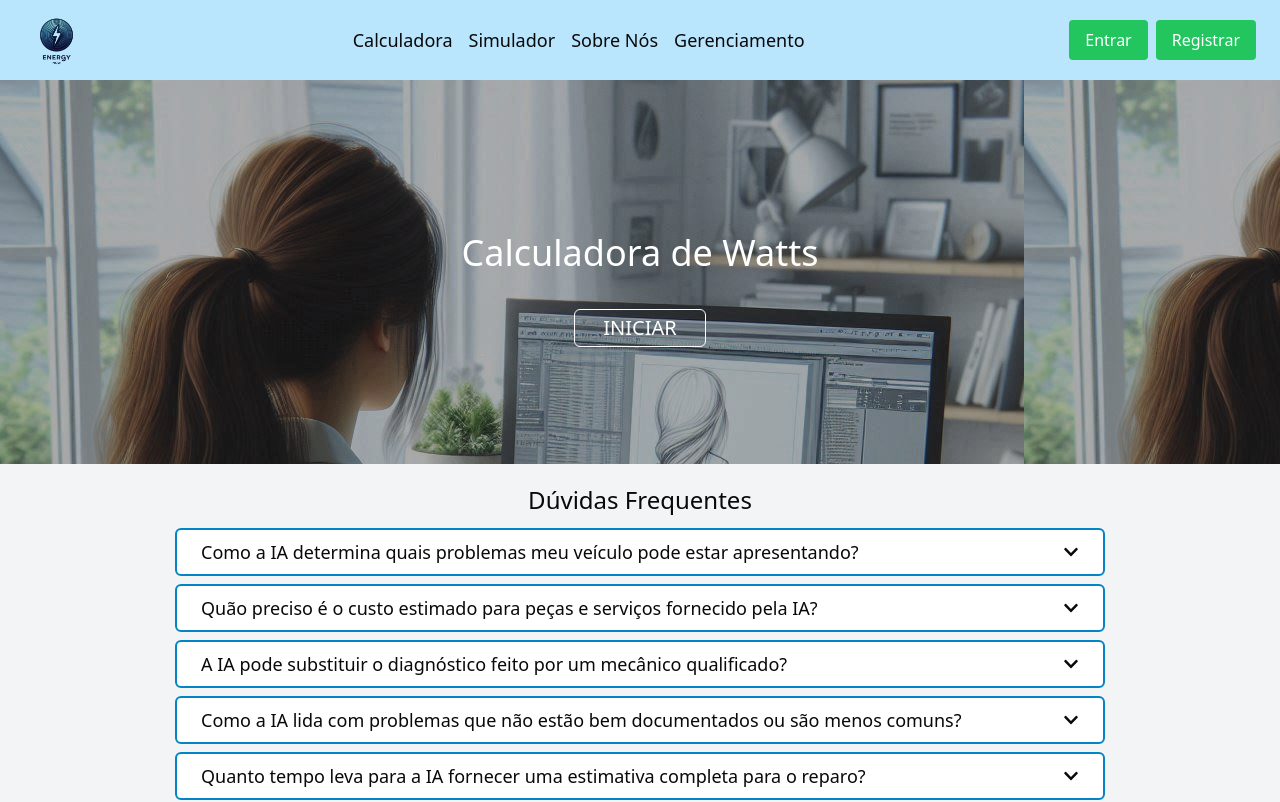
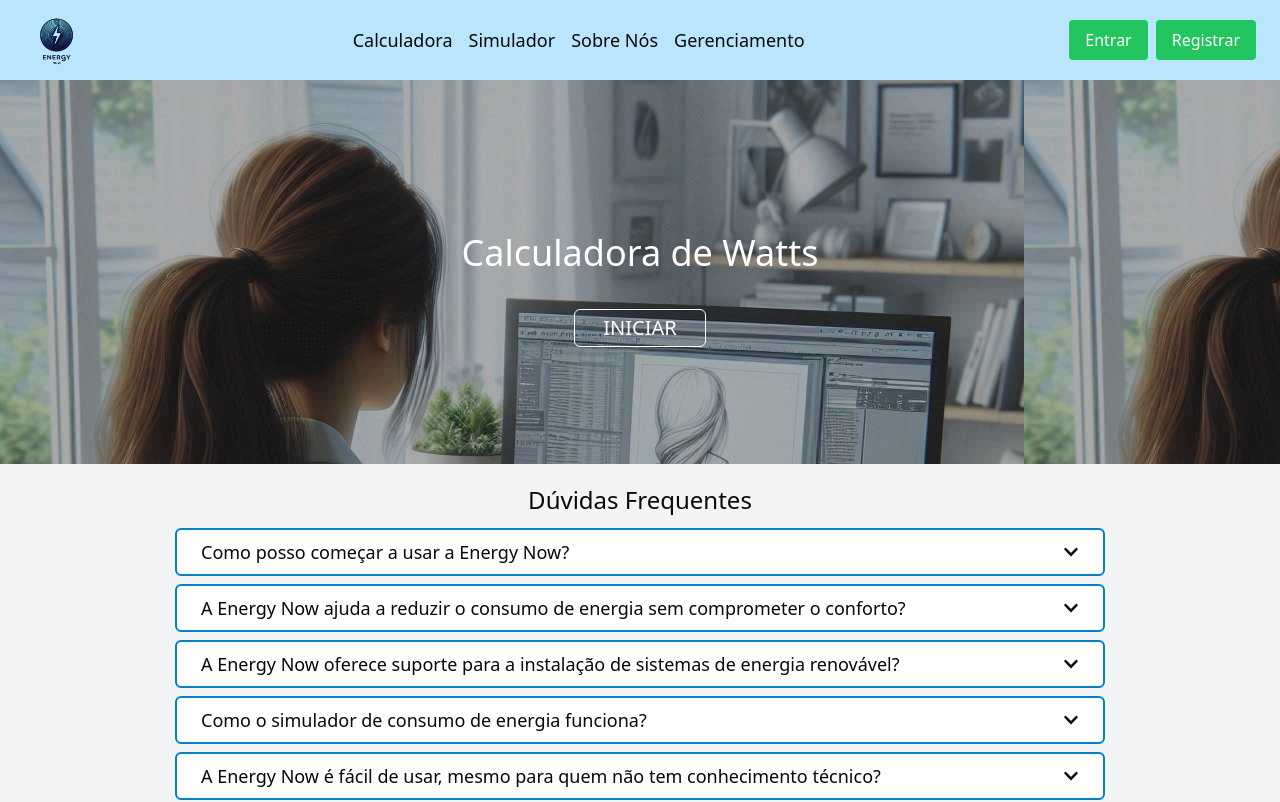
Before and after one commit to arthurarraes/EnergyNow, a Next.js app: page / in a window 1280 px wide. Shown: the top 802 px of the page. Built offline with nearby package versions, Linux system fonts and the light colour scheme.

Commit message:
Últimos ajustes em Dúvidas Frequentes e no Sobre Nós

```diff
--- a/src/app/sobrenos/page.tsx
+++ b/src/app/sobrenos/page.tsx
@@ -55,10 +55,10 @@ export default function SobreNos() {
             <section className="my-16 mx-10 text-center bg-gray-100 p-2 rounded-sm">
                 <header className="text-xl md:text-2xl">Sobre o Projeto</header>
                 <p className="text-lg font-normal my-4 indent-5">
-                    Bem-vindo ao nosso site! Somos um grupo de estudantes universitários apaixonados por tecnologia e inovação, colaborando com a Porto Seguro e a Oxigênio Aceleradora para trazer uma solução revolucionária para os proprietários de veículos.
+                A Energy Now é uma plataforma inovadora que visa transformar a maneira como consumimos energia, focando na gestão inteligente e sustentável do uso de eletricidade. Oferecendo uma solução prática e eficiente, a plataforma permite que residências e empresas monitorem seu consumo e adotem fontes de energia renovável, como solar e eólica.
                 </p>
                 <p className="text-lg font-normal my-4 indent-5">
-                    Nosso objetivo é simplificar a vida dos motoristas, fornecendo uma plataforma intuitiva e inteligente para diagnóstico e orçamento de peças automotivas. Combinando o poder da inteligência artificial com a expertise da Porto Seguro em seguros automotivos e a inovação da Oxigênio Aceleradora, estamos reinventando a maneira como os problemas dos carros são identificados e resolvidos.
+                Com ferramentas como simuladores de consumo e orientações personalizadas, a Energy Now empodera seus usuários a reduzirem custos, aumentarem a eficiência energética e contribuírem para um futuro mais sustentável. Ao mesmo tempo, facilita o acesso a empresas de energia limpa, conectando consumidores a soluções que promovem um mercado de energia mais responsável.
                 </p>
                 {/* <figure className="my-5">
                     <Image className='mx-auto' src={projeto} alt="Sobre o projeto" width={500} height={300} />
--- a/src/components/DuvidasFrequentes.tsx
+++ b/src/components/DuvidasFrequentes.tsx
@@ -6,30 +6,31 @@ export default function DuvidasFrequentes() {
     const duvidasFrequentes = [
         {
             id: 1,
-            pergunta: "Como a IA determina quais problemas meu veículo pode estar apresentando?",
-            resposta: "A IA utiliza informações fornecidas pelo usuário sobre os sintomas e consequências do problema no veículo, analisando esses dados com um banco de dados de problemas comuns e suas causas. Ela usa algoritmos avançados para comparar os sintomas reportados com padrões de falhas conhecidos, gerando uma estimativa sobre o que pode estar causando o problema."
+            pergunta: "Como posso começar a usar a Energy Now?",
+            resposta: "Para começar a usar a Energy Now, basta se cadastrar na plataforma e inserir seus dados de consumo de energia. O sistema calculará seu consumo atual e fornecerá orientações personalizadas para otimizar o uso de eletricidade e reduzir seus gastos."
         },
         {
             id: 2,
-            pergunta: "Quão preciso é o custo estimado para peças e serviços fornecido pela IA?",
-            resposta: "A precisão da estimativa de custo depende da qualidade e atualização das informações que a IA usa. A IA baseia suas estimativas em dados de mercado atualizados e informações sobre o custo de peças e mão de obra em sua região. No entanto, o custo final pode variar devido a fatores como disponibilidade de peças e políticas de preços das oficinas."
+            pergunta: "A Energy Now ajuda a reduzir o consumo de energia sem comprometer o conforto?",
+            resposta: "Sim! A plataforma oferece sugestões personalizadas para reduzir o consumo de energia de maneira eficiente, garantindo que o conforto e a qualidade de vida não sejam comprometidos. As dicas incluem ajustes simples no comportamento e no uso de equipamentos."
         },
         {
             id: 3,
-            pergunta: "A IA pode substituir o diagnóstico feito por um mecânico qualificado?",
-            resposta: "A IA é uma ferramenta para auxiliar no diagnóstico, não um substituto completo para a experiência de um mecânico qualificado. Ela pode fornecer uma análise inicial e estimativas úteis, mas recomenda-se que um profissional examine o veículo para uma confirmação final e para realizar reparos complexos."
+            pergunta: "A Energy Now oferece suporte para a instalação de sistemas de energia renovável?",
+            resposta: "Sim, a plataforma conecta você com empresas especializadas em soluções de energia renovável. Você pode consultar e até mesmo instalar dispositivos como painéis solares ou sistemas eólicos para tornar sua casa ou empresa mais sustentável."
         },
         {
             id: 4,
-            pergunta: "Como a IA lida com problemas que não estão bem documentados ou são menos comuns?",
-            resposta: "A IA é projetada para aprender e se adaptar com o tempo. Para problemas menos comuns ou não bem documentados, ela usa dados históricos e feedback contínuo para melhorar suas previsões. Se um problema não for identificado com precisão, o sistema pode solicitar uma avaliação adicional por parte de um mecânico."
+            pergunta: "Como o simulador de consumo de energia funciona?",
+            resposta: "O simulador de consumo permite que você insira dados sobre seus dispositivos e horários de uso de energia. Com essas informações, o sistema estima seu consumo mensal e oferece recomendações para reduzir os gastos, com base em seu perfil de uso."
         },
         {
             id: 5,
-            pergunta: "Quanto tempo leva para a IA fornecer uma estimativa completa para o reparo?",
-            resposta: "O tempo necessário para gerar uma estimativa varia de acordo com a complexidade do problema e a quantidade de informações fornecidas. Em geral, a IA pode fornecer uma estimativa inicial em poucos minutos, mas para uma avaliação mais detalhada e precisa, pode ser necessário um pouco mais de tempo, especialmente se o problema for complexo."
+            pergunta: "A Energy Now é fácil de usar, mesmo para quem não tem conhecimento técnico?",
+            resposta: "Sim! A plataforma foi desenvolvida com uma interface simples e intuitiva, pensada para todos os tipos de usuários. Mesmo quem não tem conhecimentos técnicos em energia elétrica pode navegar facilmente e aproveitar os recursos disponíveis."
         }
     ];
+
 
     const [respostasVisiveis, setRespostasVisiveis] = useState(Array(duvidasFrequentes.length).fill(false));
 
```
